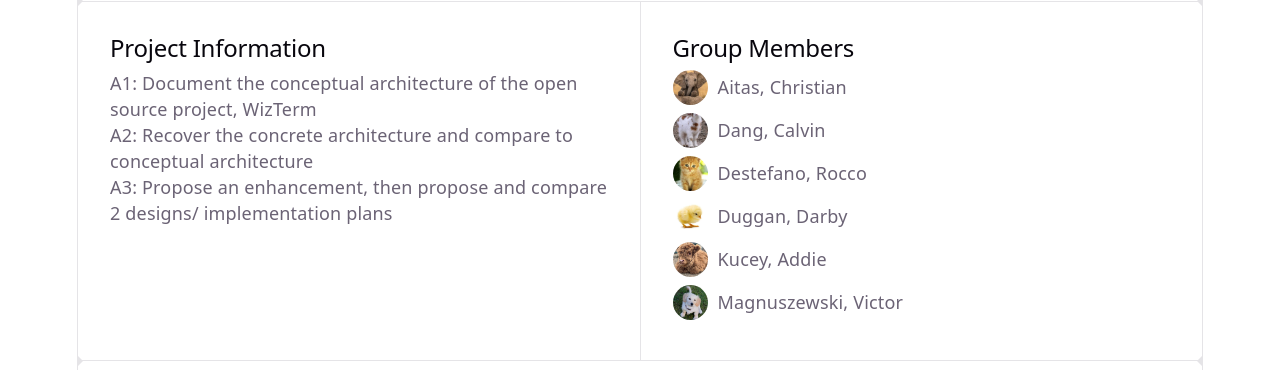
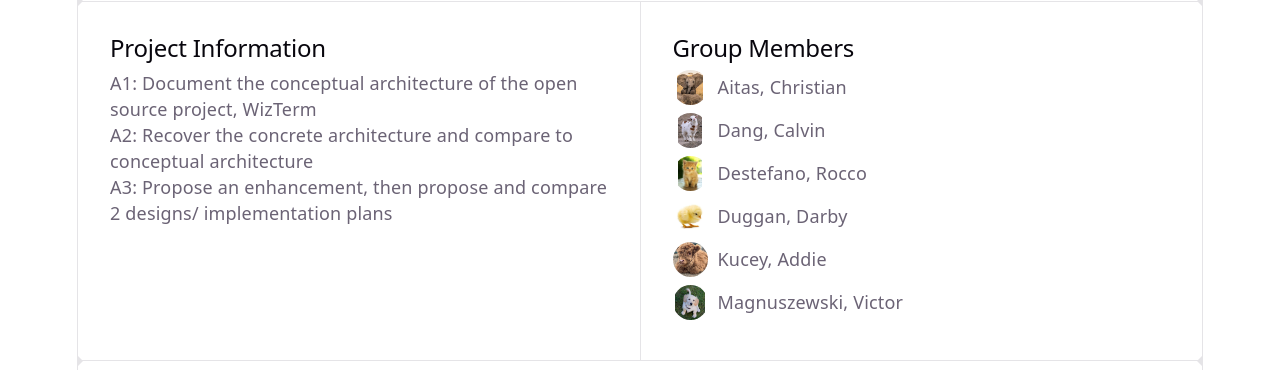
Before and after one commit to Deadbool322/Website, a React (Vite) app: page / in a window 1280 px wide. Shown: the part 380-750 px from the top of the page. Built offline with nearby package versions, Linux system fonts and the light colour scheme.

Commit message:
Adjust member image position

```diff
--- a/src/App.css
+++ b/src/App.css
@@ -210,7 +210,8 @@
 .member img {
   width: 35px;
   height: 35px;
-  object-fit: cover;
+  object-fit: contain;
+  object-position: center top;
   border-radius: 50%;
 }
 
```
